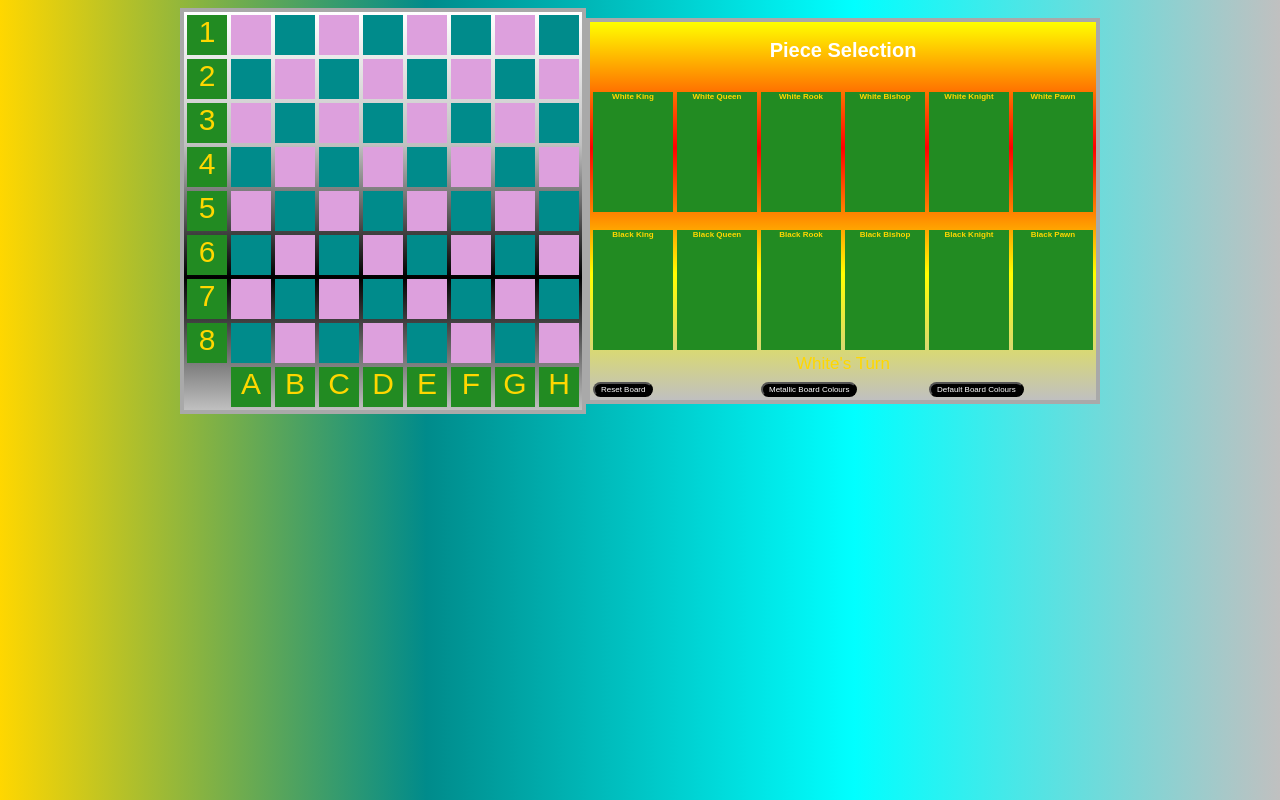
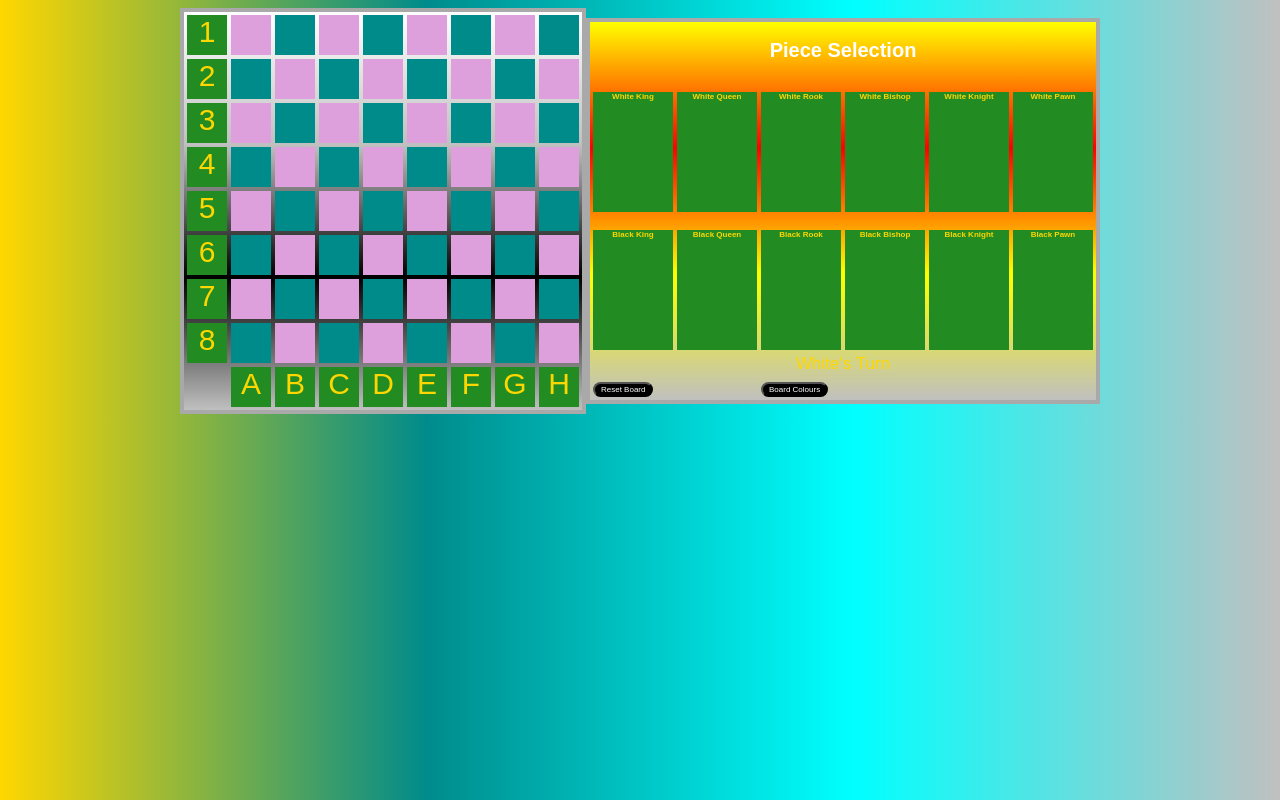
Before and after one commit to Soulbow2/soulbow2.github.io, a plain HTML site: page index.html in a window 1280 px wide. Drawn offline with Linux system fonts and the light colour scheme.

Commit message:
Update index.html

```diff
--- a/index.html
+++ b/index.html
@@ -119,10 +119,7 @@
 </tr><tr><td colspan="2">
 <button style="background: black; color: white; border-radius: 45px 45px 45px 45px; font-size: 8px" onclick="boardSet()">Reset Board</button>
 </td><td colspan="2">
-<button style="background: black; color: white; border-radius: 45px 45px 45px 45px; font-size: 8px" onclick="boardSetMetallic()">Metallic Board Colours</button>
-</td><td colspan="2">
-<button style="background: black; color: white; border-radius: 45px 45px 45px 45px; font-size: 8px" onclick="boardSetNormal()">
-Default Board Colours</button>
+<button style="background: black; color: white; border-radius: 45px 45px 45px 45px; font-size: 8px" onclick="boardSetToggle()">Board Colours</button>
 </td></tr></table>
 <script src="/javaScript.js"></script>
 </body></html>
```
